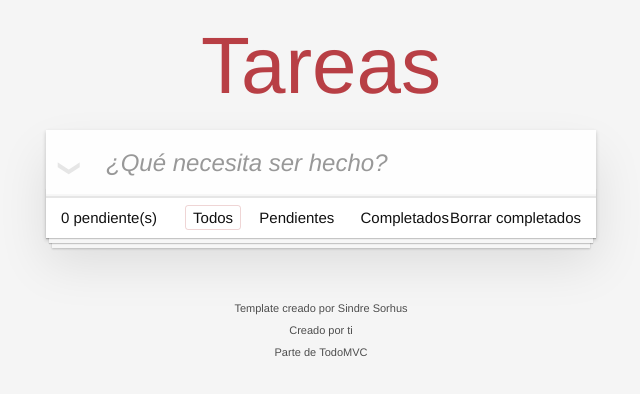
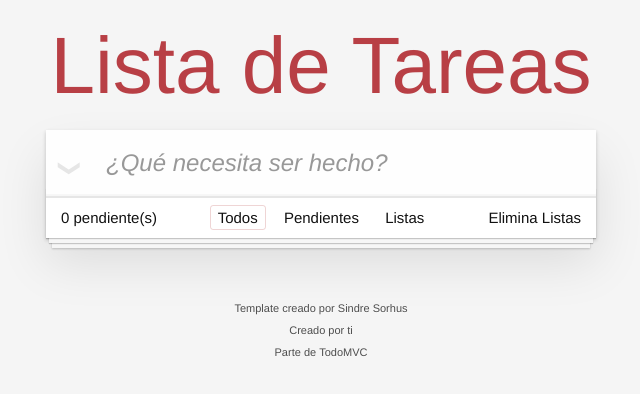
Before and after one commit to m45r7/first-ToDo-List, a website built with webpack: page src/index.html in a window 1280 px wide. Shown: the whole page, without its empty margins (319-959 px from the left). Built offline with nearby package versions, Linux system fonts and the light colour scheme.

Commit message:
Cambia palabras

```diff
--- a/src/index.html
+++ b/src/index.html
@@ -4,13 +4,13 @@
 <head>
     <meta charset="utf-8">
     <meta name="viewport" content="width=device-width, initial-scale=1">
-    <title>Template • TodoMVC</title>
+    <title>ToDo • m45r7</title>
 </head>
 
 <body>
     <section class="todoapp">
         <header class="header">
-            <h1>Tareas</h1>
+            <h1>Lista de Tareas</h1>
             <input class="new-todo" placeholder="¿Qué necesita ser hecho?" autofocus>
         </header>
         <!-- This section should be hidden by default and shown when there are todos -->
@@ -51,11 +51,11 @@
                     <a class="filtro" href="#/active">Pendientes</a>
                 </li>
                 <li>
-                    <a class="filtro" href="#/completed">Completados</a>
+                    <a class="filtro" href="#/completed">Listas</a>
                 </li>
             </ul>
             <!-- Hidden if no completed items are left ↓ -->
-            <button class="clear-completed">Borrar completados</button>
+            <button class="clear-completed">Elimina Listas</button>
         </footer>
     </section>
     <footer class="info">
```
